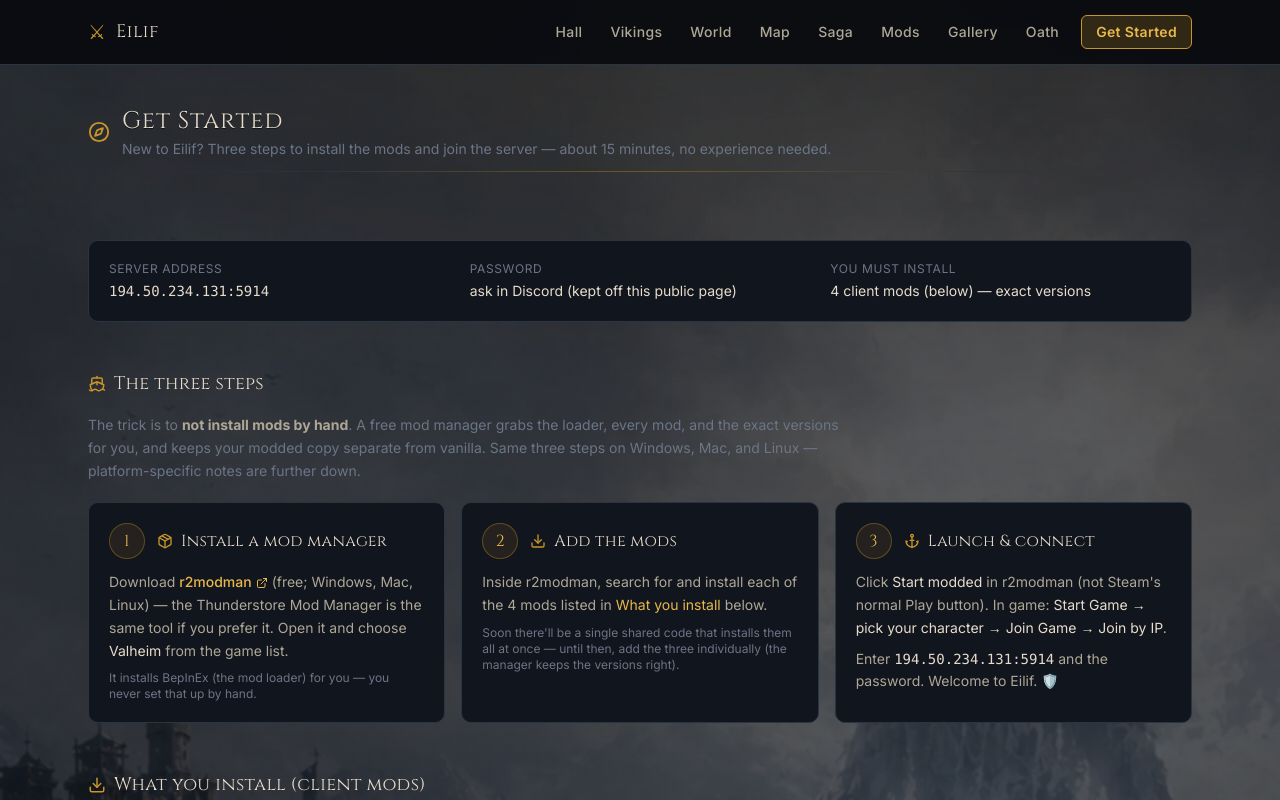
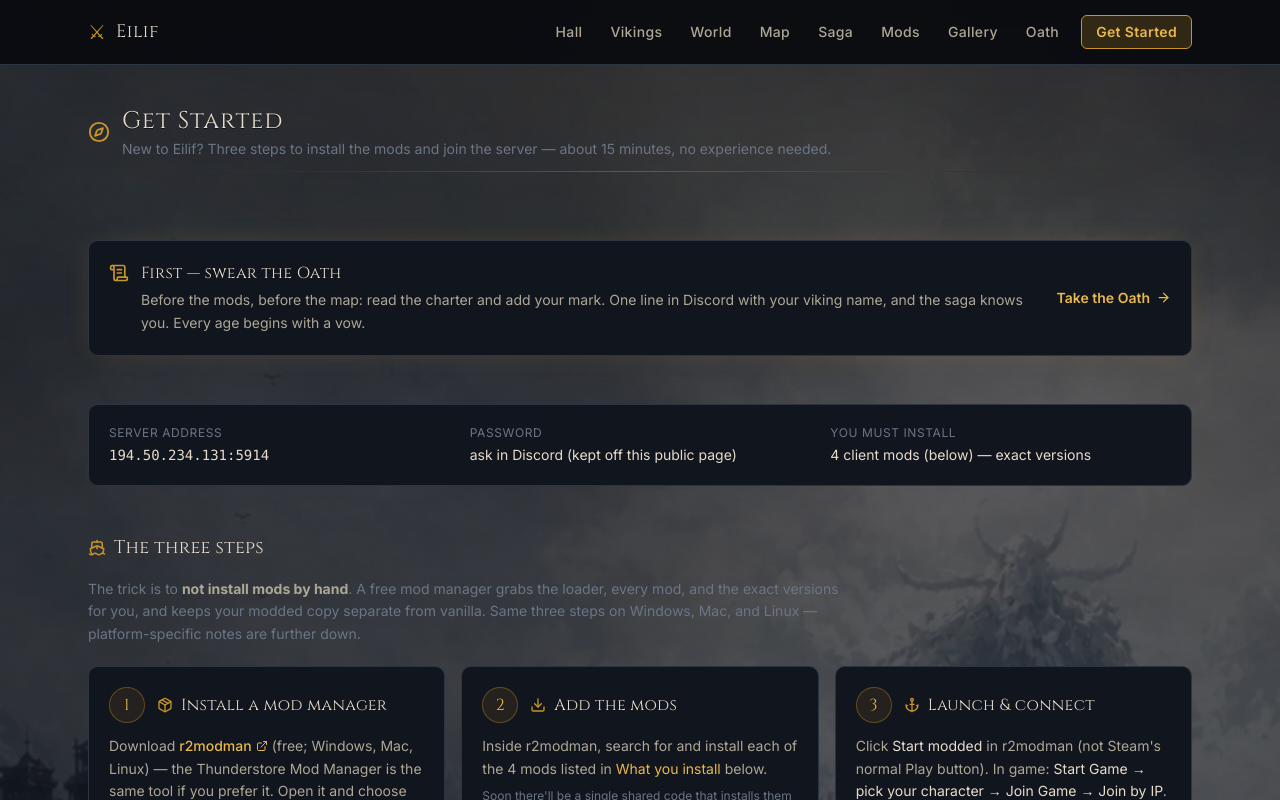
Before and after one commit to cbspears/valheim-dashboard, a Next.js app: page /get-started in a window 1280 px wide. Shown: the top 800 px of the page. Built offline with nearby package versions, Linux system fonts and the light colour scheme.

Commit message:
Get Started: "First — swear the Oath" CTA at the top
Co-Authored-By: Claude Fable 5 <noreply@anthropic.com>

```diff
--- a/app/get-started/page.tsx
+++ b/app/get-started/page.tsx
@@ -20,6 +20,8 @@ import {
   ListChecks,
   Ship,
   TriangleAlert,
+  ScrollText,
+  ArrowRight,
 } from 'lucide-react';
 import { Card, CardBody, SectionHeader, Badge } from '@/components/ui';
 import {
@@ -157,6 +159,30 @@ export default function GetStartedPage() {
         subtitle={`New to ${SERVER_NAME}? Three steps to install the mods and join the server — about 15 minutes, no experience needed.`}
         icon={<Compass size={22} />}
       />
+
+      {/* ── First: the Oath ─────────────────────────────────────────────── */}
+      <Link href="/oath" className="group block gold-ring rounded-lg">
+        <Card glow className="border-l-2 border-l-gold transition-colors group-hover:border-gold">
+          <CardBody className="flex items-center justify-between gap-4">
+            <div className="flex items-start gap-3">
+              <ScrollText size={20} className="mt-0.5 shrink-0 text-gold" />
+              <div>
+                <h3 className="font-display text-base tracking-wide text-ash">
+                  First — swear the Oath
+                </h3>
+                <p className="mt-1 text-sm leading-relaxed text-ash-dim">
+                  Before the mods, before the map: read the charter and add your mark. One line in
+                  Discord with your viking name, and the saga knows you. Every age begins with a
+                  vow.
+                </p>
+              </div>
+            </div>
+            <span className="flex shrink-0 items-center gap-1.5 text-sm font-semibold text-gold-light transition-transform group-hover:translate-x-0.5">
+              Take the Oath <ArrowRight size={15} />
+            </span>
+          </CardBody>
+        </Card>
+      </Link>
 
       {/* ── Connect at a glance ─────────────────────────────────────────── */}
       <Card className="border-l-2 border-l-gold-dim">
```
